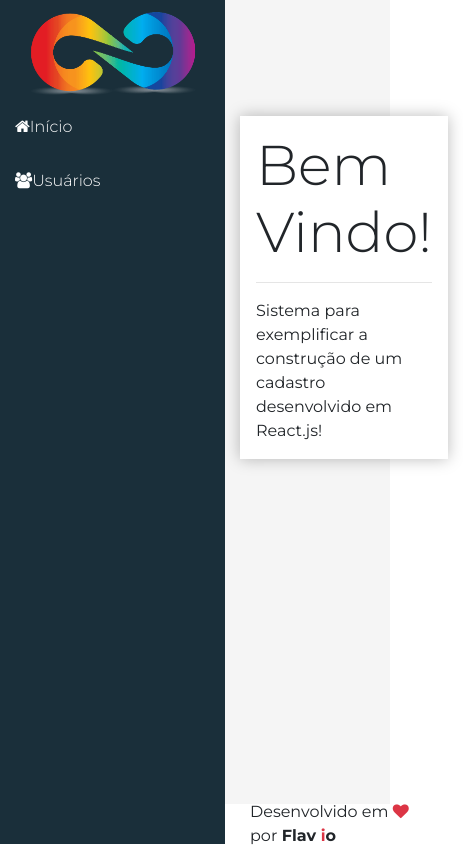
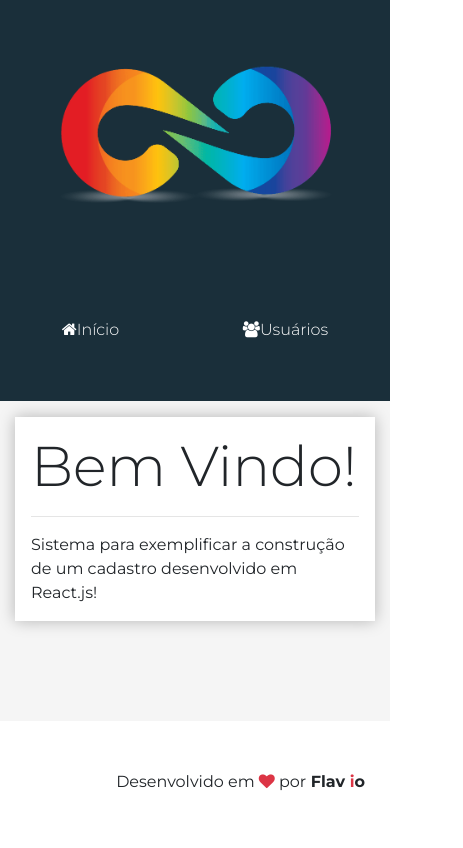
Before and after one commit to Flavio-Santos/people-register, a React (Create React App) app: page / in a window 390 px wide. Shown: the whole page, 463 px wide, since content can reach past the window. Built offline with nearby package versions, Linux system fonts and the light colour scheme.

Commit message:
project completed, just improvements

```diff
--- a/src/components/template/Logo/Logo.css
+++ b/src/components/template/Logo/Logo.css
@@ -9,3 +9,9 @@
     padding: 0px 15px;
     width: 100%;
 }
+
+@media(max-width: 576px) {
+    aside.logo .logo-img {
+        width: 350px;
+    }
+}
--- a/src/components/template/Nav/Nav.css
+++ b/src/components/template/Nav/Nav.css
@@ -16,3 +16,21 @@
 .menu a:hover {
     background: linear-gradient(135deg, #07a7e3 0%, #32dac3 100%);
 }
+
+@media(max-width: 768px) {
+    .menu {
+        display: flex;
+        justify-content: flex-start;
+        align-items: center;
+    }
+    .menu a {
+        display: inline;
+        padding: 10px;
+        margin: 0px;
+    }
+
+    .menu {
+        height: 100%;
+        justify-content: space-around;
+    }
+}
--- a/src/main/App.css
+++ b/src/main/App.css
@@ -4,6 +4,7 @@
     --logo-height: 100px;
     --header-height: 100px;
     --aside-width: 225px;
+    --menu-top-height: 70px;
     --footer-height: 40px;
 
     --shadow:
@@ -51,3 +52,35 @@
 footer.footer {
     grid-area: footer;
 }
+
+@media(max-width: 768px) {
+    .app {
+        grid-template-rows:
+        var(--header-height)
+        var(--menu-top-height)
+        1fr
+        var(--footer-height);
+        grid-template-columns: var(--aside-width) 1fr;
+        grid-template-areas:
+        "logo header"
+        "menu menu"
+        "content content"
+        "footer footer";
+    };
+}
+
+@media(max-width: 576px) {
+    .app {
+        grid-template-rows:
+            var(--logo-height)
+            var(--menu-top-height)
+            1f
+            var(--footer-height);
+        grid-template-columns: 1fr;
+        grid-template-areas:
+            "logo"
+            "menu"
+            "content"
+            "footer";
+    }
+}
```
